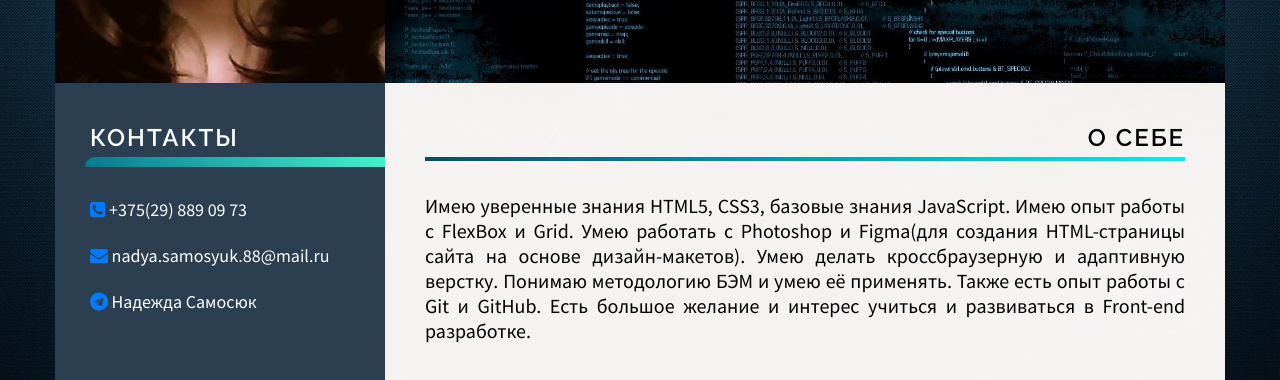
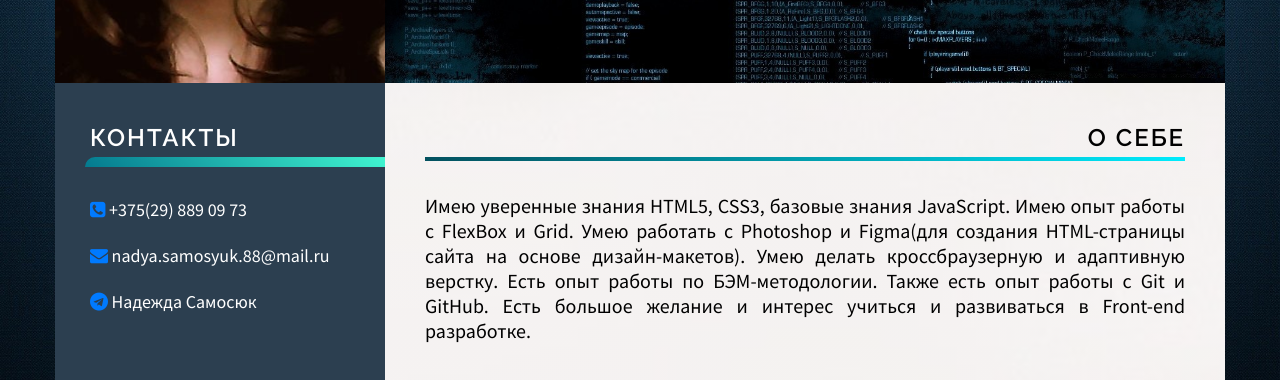
Before and after one commit to NadyaSamosiuk/CV, a plain HTML site: page index.html in a window 1280 px wide. Shown: the part 377-757 px from the top of the page. Drawn offline with Linux system fonts and the light colour scheme.

Commit message:
Update index.html

```diff
--- a/index.html
+++ b/index.html
@@ -85,7 +85,7 @@
                     <section class="about">
                         <h2 class="about__title" id="summary">О себе</h2>
                         <hr class="content__line">
-                        <p class="about__desc"> Имею уверенные знания HTML5, CSS3, базовые знания JavaScript. Имею опыт работы с FlexBox и Grid. Умею работать с Photoshop и Figma(для создания HTML-страницы сайта на основе дизайн-макетов). Умею делать кроссбраузерную и адаптивную верстку. Понимаю методологию БЭМ и умею её применять. Также есть опыт работы с Git и GitHub.
+                        <p class="about__desc"> Имею уверенные знания HTML5, CSS3, базовые знания JavaScript. Имею опыт работы с FlexBox и Grid. Умею работать с Photoshop и Figma(для создания HTML-страницы сайта на основе дизайн-макетов). Умею делать кроссбраузерную и адаптивную верстку. Есть опыт работы по БЭМ-методологии. Также есть опыт работы с Git и GitHub.
                         Есть большое желание и интерес учиться и развиваться в Front-end разработке.
                         </p>
                     </section>
```
